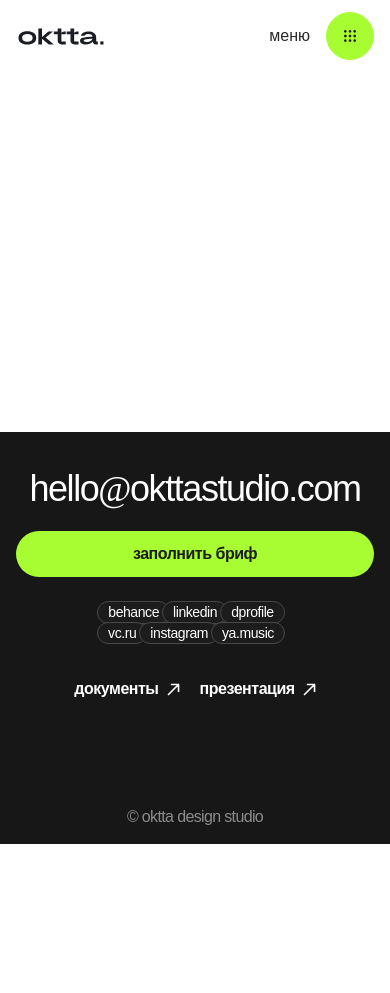
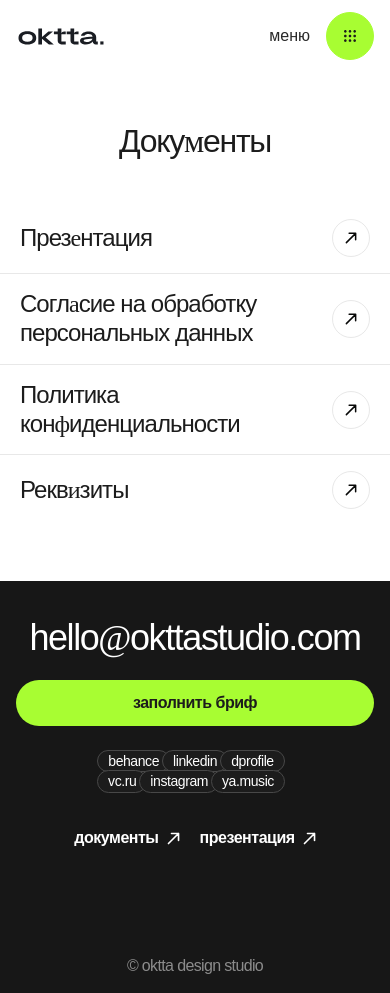
Before and after one commit to asuponev/oktta-vue-layout, a Vue app: page /documents in a window 390 px wide. Before the commit the page ends 844 px from the top, so only its background shows below. Built offline with nearby package versions, Linux system fonts and the light colour scheme; a web font is replaced by a local one.

Commit message:
feat: implement documents page

```diff
--- /dev/null
+++ b/src/components/DocumentsList.vue
@@ -0,0 +1,185 @@
+<script>
+export default {
+
+}
+</script>
+
+<template>
+  <ul class="list">
+    <li class="list__item">
+      <div class="list__item-wrapper">
+        <p class="list__item-title">
+          През<span class="italic">е</span>нтация
+        </p>
+        <button class="list__item-btn">
+          <svg>
+            <use xlink:href="@/assets/icons/_sprite.svg#arrow-link">
+            </use>
+          </svg>
+        </button>
+      </div>
+    </li>
+    <li class="list__item">
+      <div class="list__item-wrapper">
+        <p class="list__item-title">
+          Согл<span class="italic">а</span>сие на обработку персональных данных
+        </p>
+        <button class="list__item-btn">
+          <svg>
+            <use xlink:href="@/assets/icons/_sprite.svg#arrow-link">
+            </use>
+          </svg>
+        </button>
+      </div>
+    </li>
+    <li class="list__item">
+      <div class="list__item-wrapper">
+        <p class="list__item-title">
+          Политика кон<span class="italic">ф</span>иденциальности
+        </p>
+        <button class="list__item-btn">
+          <svg>
+            <use xlink:href="@/assets/icons/_sprite.svg#arrow-link">
+            </use>
+          </svg>
+        </button>
+      </div>
+    </li>
+    <li class="list__item">
+      <div class="list__item-wrapper">
+        <p class="list__item-title">
+          Рекв<span class="italic">и</span>зиты
+        </p>
+        <button class="list__item-btn">
+          <svg>
+            <use xlink:href="@/assets/icons/_sprite.svg#arrow-link">
+            </use>
+          </svg>
+        </button>
+      </div>
+    </li>
+  </ul>
+</template>
+
+<style lang="scss" scoped>
+.list {
+  display: flex;
+  flex-direction: column;
+  list-style-type: none;
+  position: relative;
+  width: 100%;
+
+  &__item {
+    width: 100%;
+    border-bottom: 1px solid $color-divider;
+    cursor: pointer;
+    transition: background 0.2s ease-in-out;
+
+    &:last-child {
+      border-bottom: none;
+    }
+
+    &-wrapper {
+      display: flex;
+      align-items: center;
+      justify-content: space-between;
+      padding: 11.5px 30px;
+    }
+
+    &-title {
+      font: $font-h3-gilroy;
+      letter-spacing: -0.04em;
+
+      .italic {
+        font: $font-h3-playfair;
+      }
+    }
+
+    &-btn {
+      width: 48px;
+      height: 48px;
+      display: flex;
+      align-items: center;
+      justify-content: center;
+      border: 1px solid $color-divider;
+      border-radius: 50%;
+      background: $color-general-white;
+      transition: border 0.2s ease-in-out, background 0.2s ease-in-out;
+      cursor: pointer;
+
+      svg {
+        width: 16px;
+        height: 16px;
+        stroke: $color-general-black;
+        transition: stroke 0.2s ease-in-out;
+      }
+    }
+
+    &:hover {
+      background: $color-general-green;
+
+      .list__item-btn {
+        border: 1px solid $color-general-dark;
+        background: $color-general-dark;
+
+        svg {
+          stroke: $color-general-white;
+        }
+
+        &:active {
+          background: $color-hover-bg;
+          border: 1px solid $color-hover-bg;
+        }
+      }
+    }
+  }
+}
+
+@media (max-width: 1024px) {
+  .list {
+    &__item {
+
+      &-wrapper {
+        display: flex;
+        align-items: center;
+        justify-content: space-between;
+        padding: 8px 20px;
+      }
+
+      &-title {
+        font-size: 24px;
+
+        .italic {
+          font-size: 24px;
+        }
+      }
+
+      &-btn {
+        width: 38px;
+        height: 38px;
+
+        svg {
+          width: 12px;
+          height: 12px;
+        }
+      }
+    }
+  }
+}
+
+@media (max-width: 590px) {
+  .list {
+    &__item {
+
+      &-wrapper {
+        padding: 16px 20px;
+      }
+
+      &-title {
+        max-width: 250px;
+        line-height: 1.2;
+      }
+    }
+  }
+}
+</style>
--- a/src/components/Footer.vue
+++ b/src/components/Footer.vue
@@ -23,7 +23,7 @@ export default {
           © oktta design studio
         </p>
         <div class="footer__links">
-          <a href="/">
+          <a @click="$router.push('/documents')">
             документы
             <svg>
               <use xlink:href="@/assets/icons/_sprite.svg#arrow-link">
@@ -115,6 +115,7 @@ export default {
       font: $font-button;
       letter-spacing: -0.03em;
       text-decoration: none;
+      cursor: pointer;
 
       svg {
         width: 13px;
--- /dev/null
+++ b/src/pages/Documents.vue
@@ -0,0 +1,68 @@
+<script>
+import DocumentsList from '@/components/DocumentsList.vue'
+
+export default {
+  components: {
+    DocumentsList
+  },
+}
+</script>
+
+<template>
+  <div class="wrapper">
+    <p class="title">
+      Доку<span class="italic">м</span>енты
+    </p>
+    <documents-list />
+  </div>
+</template>
+
+<style lang="scss" scoped>
+.wrapper {
+  padding: 56px 0 54px;
+  display: flex;
+  flex-direction: column;
+  align-items: center;
+  gap: 56px;
+}
+
+.title {
+  text-align: center;
+  font: $font-h1-gilroy;
+  letter-spacing: -0.04em;
+
+  .italic {
+    font: $font-h1-playfair;
+  }
+}
+
+@media (max-width: 1024px) {
+  .wrapper {
+    padding: 56px 0;
+    gap: 48px;
+  }
+
+  .title {
+    font-size: 40px;
+
+    .italic {
+      font-size: 40px;
+    }
+  }
+}
+
+@media (max-width: 590px) {
+  .wrapper {
+    padding: 56px 0;
+    gap: 48px;
+  }
+
+  .title {
+    font-size: 32px;
+
+    .italic {
+      font-size: 32px;
+    }
+  }
+}
+</style>
```
Also changed, not shown: src/router/index.js (+7 -2 lines).
